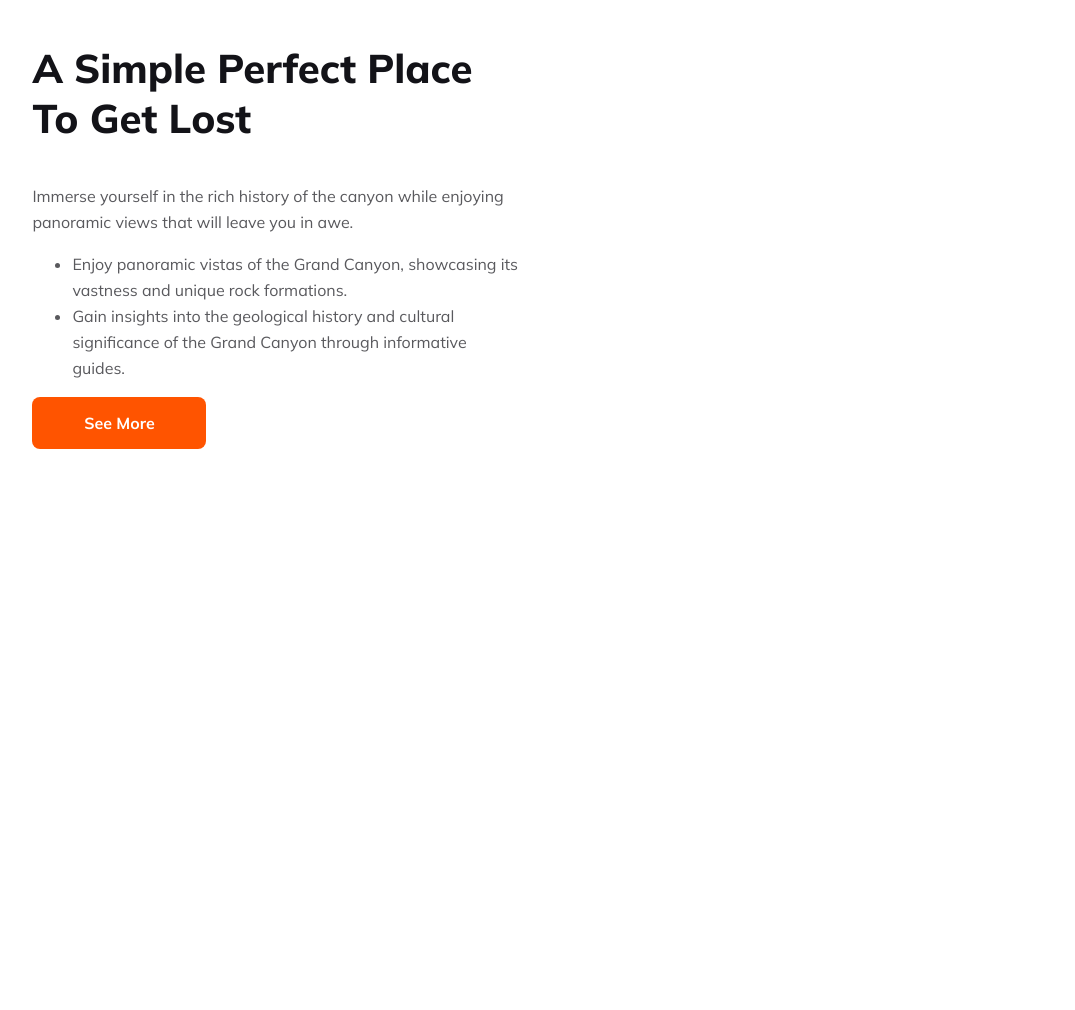
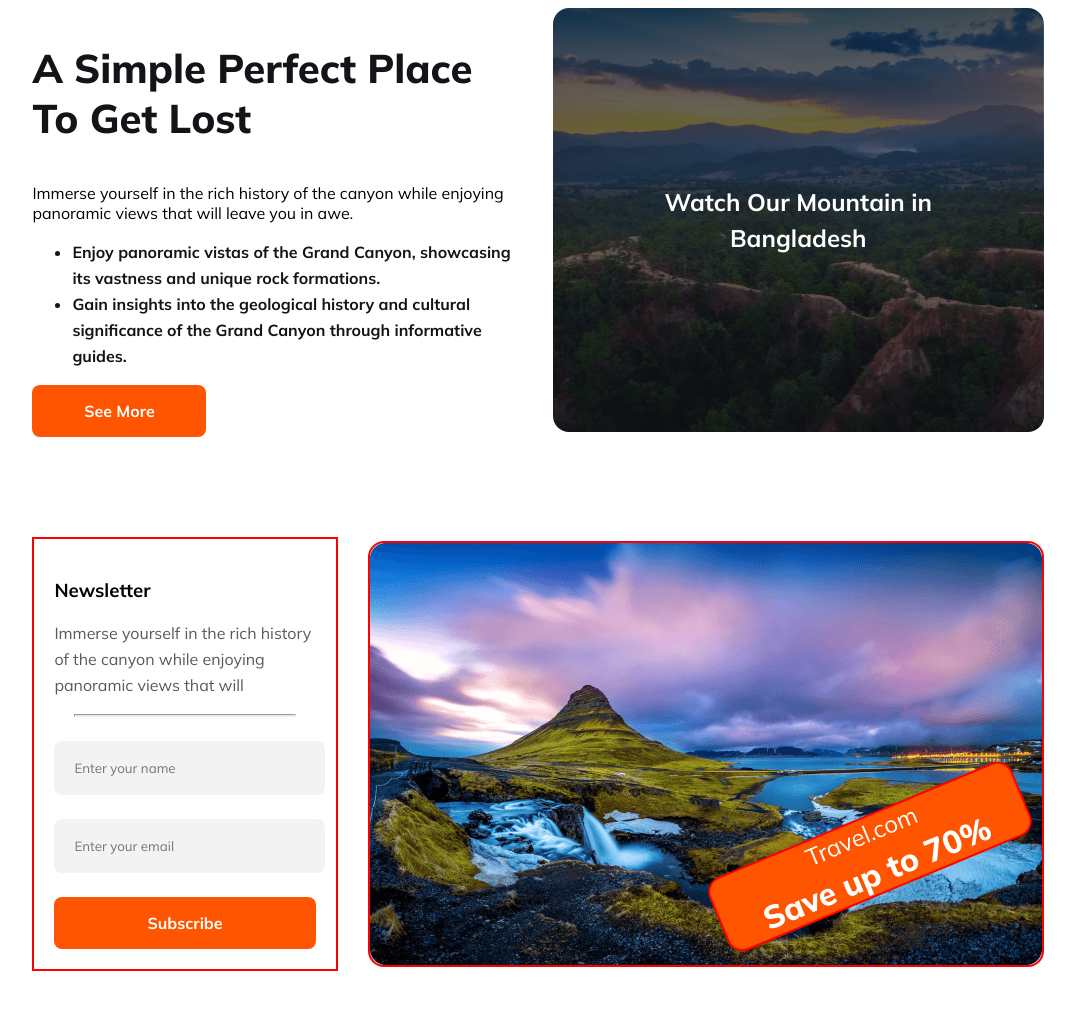
Before and after one commit to Pranta-20-2/B9A2_Peak_travel, a plain HTML site: page index.html in a window 1280 px wide. Shown: the part 3171-4181 px from the top of the page, without its empty margins (102-1177 px from the left). Before the commit the page ends 3720 px from the top, so only its background shows below. Drawn offline with Linux system fonts and the light colour scheme.

Commit message:
newslatter part added

```diff
--- a/index.html
+++ b/index.html
@@ -192,7 +192,7 @@
                     <h3 class="main1-title">
                         A Simple Perfect Place To Get Lost
                     </h3>
-                    <div class="text-gray ">
+                    <div class="text ">
                         <p>
                             Immerse yourself in the rich history of the canyon while enjoying panoramic views that will
                             leave you in awe.
@@ -207,11 +207,46 @@
 
                     <button>See More</button>
                 </div>
-                <div class="main1-img simple">
+                <div class="simple">
+                    <h3>
+                        Watch Our Mountain in Bangladesh
+                    </h3>
                 </div>
             </div>
         </section>
+        <section class="main-1">
+            <div class="main1-cont">
+                <div class="news-part ">
+                    <h3 class="news-title">
+                        Newsletter
+                    </h3>
+                    <div class="text-gray ">
+                        <p>
+                            Immerse yourself in the rich history of the canyon while enjoying panoramic views that will
+                        </p>
+                    </div>
+                    <hr>
+                    <div class="news-input">
+                        <input type="text" placeholder="Enter your name">
+                        <input placeholder="Enter your email" type="email" name="" id="">
+                        <button>Subscribe</button>
+                    </div>
+                </div>
+                <div class="newslatter news-banner">
+                    <div class="newsimg">
+                        <div class="rotate">
+                            <p>
+                                Travel.com
+                            </p>
+                            <h3>
+                                Save up to 70%
+                            </h3>
+                        </div>
 
+                    </div>
+                </div>
+            </div>
+        </section>
     </main>
     <footer>
 
--- a/styles/responsive.css
+++ b/styles/responsive.css
@@ -85,13 +85,18 @@
 
     /* Main-1 responsive close*/
     /* Choose your destination start*/
-    .grid-cont1,.grid-cont2,.grid-cont3{
-        grid-template-columns: repeat(1,1fr);
+    .grid-cont1,
+    .grid-cont2,
+    .grid-cont3 {
+        grid-template-columns: repeat(1, 1fr);
     }
-    .grid-cont2,.grid-cont3{
+
+    .grid-cont2,
+    .grid-cont3 {
         flex-direction: column;
 
     }
+
     /* Choose your destination close */
     /* Main 2 (Why choose) start */
     .main2-flex {
@@ -100,12 +105,40 @@
         gap: 20px;
         margin-bottom: 20px;
     }
-    .main2-des p{
+
+    .main2-des p {
         margin: 0 auto 48px;
     }
 
     /* Main 2 (Why choose) close */
+    .simple {
+        width: 100%;
 
+    }
+
+    /* News */
+    .newslatter {
+        width: 100%;
+        align-items: center;
+        background-size: cover;
+        background-position: center;
+        max-width: 672px;
+        height: 422px;
+        flex-shrink: 0;
+        width: 100%;
+    }
+    .news-part{
+        width: 100%;
+    }
+
+    .rotate {
+        top: 65%;
+        left: 25%;
+        transform: rotate(-22.628deg);
+        margin: 0;
+        max-width: 1170px;
+        width: 60%;
+    }
 }
 
 /* Responsive for medium */
@@ -142,11 +175,13 @@
 
     }
 
-    .grid-cont1{
-        grid-template-columns: repeat(1,1fr);
+    .grid-cont1 {
+        grid-template-columns: repeat(1, 1fr);
 
     }
-    .grid-cont2,.grid-cont3{
+
+    .grid-cont2,
+    .grid-cont3 {
         flex-direction: column;
 
     }
@@ -168,7 +203,32 @@
     }
 
     /* Main-1 responsive close*/
-    /* Main 2 (Why choose) start */
-    /* Main 2 (Why choose) close */
+    .simple {
+        width: 100%;
 
+    }
+
+    /* News */
+    .newslatter {
+        width: 100%;
+        align-items: center;
+        background-size: cover;
+        background-position: center;
+        max-width: 672px;
+        height: 422px;
+        flex-shrink: 0;
+        width: 100%;
+    }
+    .news-part{
+        width: 100%;
+    }
+
+    .rotate {
+        top: 65%;
+        left: 25%;
+        transform: rotate(-22.628deg);
+        margin: 0;
+        max-width: 1170px;
+        width: 60%;
+    }
 }
--- a/styles/styles.css
+++ b/styles/styles.css
@@ -90,7 +90,7 @@ header {
     background: linear-gradient(180deg, rgba(19, 19, 24, 0.80) 0%, rgba(19, 19, 24, 0.00) 100%), url('../Images/banner.png');
     background-size: cover;
     background-position: center;
-    background-attachment: fixed
+    background-attachment: fixed;
 }
 
 .banner-content {
@@ -195,7 +195,7 @@ main {
 /* Main 1-close */
 /* Choose Your Destination start */
 
-.grid{
+.grid {
     max-width: 1170px;
     width: 100%;
     margin: 0 auto;
@@ -203,41 +203,47 @@ main {
     margin-bottom: 100px;
 
 }
-.grid-des{
+
+.grid-des {
     text-align: center;
     margin-bottom: 48px;
 }
-.grid-des h3{
+
+.grid-des h3 {
     color: #131318;
     font-size: 40px;
     font-weight: 800;
     margin: 0;
 }
-.box img{
+
+.box img {
     width: 100%;
     height: 100%;
     max-width: 1170px;
 }
-.grid-cont3{
+
+.grid-cont3 {
     display: flex;
     gap: 20px;
     margin-top: 20px;
 
 }
-.grid-cont2{
+
+.grid-cont2 {
     display: flex;
     gap: 20px;
     margin-top: 20px;
 }
-.grid-cont1{
+
+.grid-cont1 {
     display: grid;
     grid-template-columns: repeat(1, 1fr);
     grid-template-columns: repeat(2, 1fr);
     gap: 20px;
 }
 
-.box{
-    max-width:auto;
+.box {
+    max-width: auto;
 }
 
 /* Choose Your Destination close */
@@ -323,3 +329,119 @@ main {
 }
 
 /* Main 2 (Why choose) close */
+
+/* Simple start  */
+.simple {
+    /* border: 2px solid red; */
+    border-radius: 16px;
+    background: linear-gradient(180deg, #131318 -31.96%, rgba(19, 19, 24, 0.00) 100%), url("../Images/simple.png");
+    width: 50%;
+    align-items: center;
+    background-size: cover;
+    background-position: center;
+
+}
+
+.text>ul>li {
+    color: #131318;
+    font-size: 16px;
+    font-weight: 700;
+    line-height: 26px;
+    /* 162.5% */
+}
+
+.simple h3 {
+    color: #FFF;
+    text-align: center;
+    margin: 0 auto;
+    font-size: 24px;
+    font-weight: 700;
+    line-height: 36px;
+    padding: 176px 50px;
+    /* 150% */
+}
+
+/* Simple close */
+/*  */
+hr {
+    background: rgba(19, 19, 24, 0.10);
+    margin-bottom: 24px;
+    height: 1px;
+    margin: 0 20px 24px;
+}
+
+.news-input input {
+    width: 95%;
+    max-width: 1170px;
+    border-radius: 8px;
+    background: rgba(19, 19, 24, 0.05);
+    height: 52px;
+    align-items: center;
+    padding-left: 20px;
+    border: none;
+    margin-bottom: 24px;
+
+}
+
+.news-input button {
+    background: #FF5400;
+    width: 100%;
+
+}
+
+.news-part {
+    width: 50%;
+    padding: 20px;
+    border: 2px solid red;
+}
+
+.newslatter {
+    position: relative;
+    width: 50%;
+    border: 2px solid red;
+    border-radius: 16px;
+    background: url("../Images/news.png"), lightgray 50% / cover no-repeat;
+    align-items: center;
+    background-size: cover;
+    background-position: center;
+    max-width: 672px;
+    height: 422px;
+    flex-shrink: 0;
+    width: 100%;
+}
+
+.newsimg {
+    width: 100%;
+}
+
+.rotate {
+    position: absolute; /* Position the rotated box absolutely within the relative container */
+    top: 65%; /* Adjust top position */
+    left: 50%; /* Adjust left position */
+    border: 2px solid red;
+    text-align: center;
+    margin: 0 auto;
+    border-radius: 16px;
+    background: #FF5400;
+    max-width: 324px;
+    transform: rotate(-22.628deg);
+    flex-shrink: 0;
+    width: 100%;
+    z-index: 1;
+}
+
+.rotate p {
+    color: #FFF;
+    font-size: 24px;
+    font-weight: 400;
+    margin: 0 auto 5px;
+}
+
+.rotate h3 {
+    color: #FFF;
+    font-size: 32px;
+    font-weight: 800;
+    margin: 0 auto;
+}
+
+/*  */
```
Also changed, not shown: Images/news.png (renamed from Images/Rectangle 8 (1).png), Images/simple.png (renamed from Images/Group 40089.png). Lines whose indentation alone changed are shown as unchanged.
